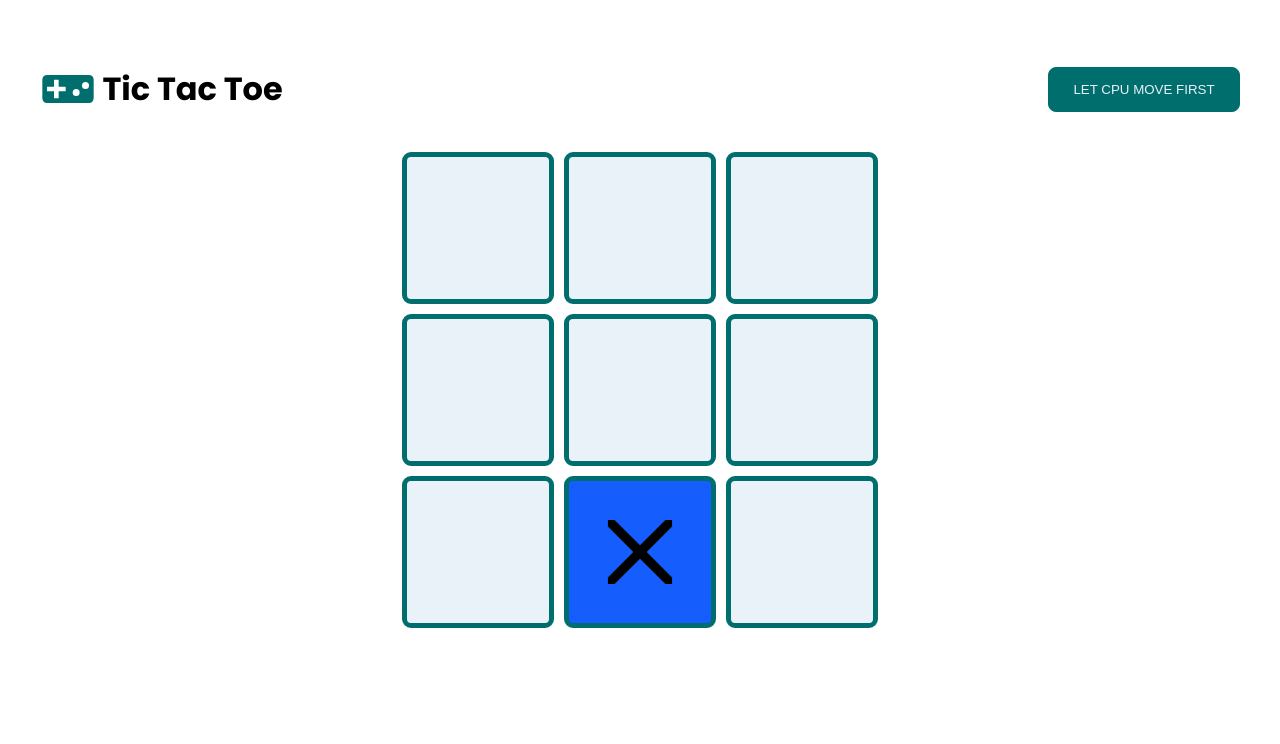
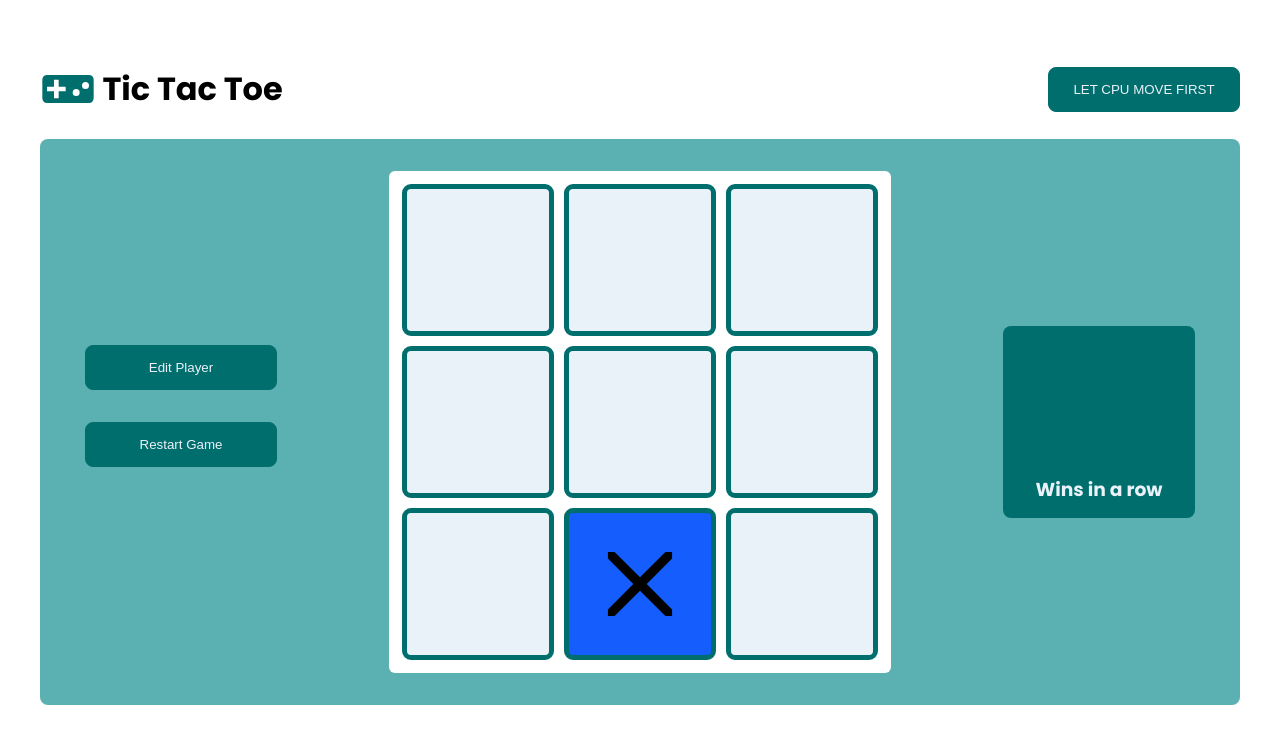
Before and after one commit to powermate25/tic-tac-toe, a plain HTML site: page index.html in a window 1280 px wide. Both pictures are taken after a click on the button "LET CPU MOVE FIRST". Drawn offline with Linux system fonts and the light colour scheme; a web font is replaced by a local one.

Commit message:
Checkpoint save: Tic Tac Toe project done. Version Beta 0.91 - Added extra functionalities
* Known bug:
Win in a row score won't reset if win row break

```diff
--- a/index.html
+++ b/index.html
@@ -10,24 +10,54 @@
     <body>
         <div class="header-bar">
             <h1 class="header-title"><svg xmlns="http://www.w3.org/2000/svg" fill="#016e6e" viewBox="0 0 24 24"><path d="M21,6H3A2,2 0 0,0 1,8V16A2,2 0 0,0 3,18H21A2,2 0 0,0 23,16V8A2,2 0 0,0 21,6M11,13H8V16H6V13H3V11H6V8H8V11H11M15.5,15A1.5,1.5 0 0,1 14,13.5A1.5,1.5 0 0,1 15.5,12A1.5,1.5 0 0,1 17,13.5A1.5,1.5 0 0,1 15.5,15M19.5,12A1.5,1.5 0 0,1 18,10.5A1.5,1.5 0 0,1 19.5,9A1.5,1.5 0 0,1 21,10.5A1.5,1.5 0 0,1 19.5,12Z" /></svg>
-                Tic Tac Toe</h1>
+            Tic Tac Toe</h1>
             <button class="cpu-first">LET CPU MOVE FIRST</button>
         </div>
         <dialog closedby="any" class="game-result-dialog">
             <h1 class="game-stats"></h1>
         </dialog>
+        <div class="main-body-container">
+            <div class="left-panel">
+                <div class="left-box left-box1">
+                    <button class="edit-player">Edit Player</button>
+                </div>
+                <div class="left-box left-box2">
+                    <button class="restart-game">Restart Game</button>
+                </div>
+                <div class="left-box left-box3">
 
-        <div class="gameboard-container">
-            <div class="case" id="c1"></div>
-            <div class="case" id="c2"></div>
-            <div class="case" id="c3"></div>
-            <div class="case" id="c4"></div>
-            <div class="case" id="c5"></div>
-            <div class="case" id="c6"></div>
-            <div class="case" id="c7"></div>
-            <div class="case" id="c8"></div>
-            <div class="case" id="c9"></div>
+                </div>
+
+            </div>
+
+            <div class="gameboard-container">
+                <button class="case" id="c1"></button>
+                <button class="case" id="c2"></button>
+                <button class="case" id="c3"></button>
+                <button class="case" id="c4"></button>
+                <button class="case" id="c5"></button>
+                <button class="case" id="c6"></button>
+                <button class="case" id="c7"></button>
+                <button class="case" id="c8"></button>
+                <button class="case" id="c9"></button>
+            </div>
+
+            <div class="right-panel">
+
+                <div class="right-box right-box1"></div>
+
+                <div class="right-box right-box2">
+                    <h1 class="score-div"></h1>
+                    <h3 class="score-box-title">Wins in a row</h3>
+                </div>
+
+                <div class="right-box right-box3"></div>
+
+
+            </div>
         </div>
+
+
        <!--  <h1>1 - x - 9</h1>
         <h1>4 - x - 6</h1>  -->
     </body>
--- a/script.js
+++ b/script.js
@@ -33,11 +33,12 @@ const ticTacToe = function(){
 
 function makePlayer(name, marker){
     const sayName = () => {return "My name is " + name + "!" }
-    return {name, marker, sayName}
+    score = 0
+    return {name, marker, sayName, score}
     }
 
-const player1 = makePlayer("Bob", "X")
-const player2 = makePlayer("Diana", "O")
+const player1 = makePlayer("Player1", "X")
+const player2 = makePlayer("Diana (CPU)", "O")
 const gameBoard = ["Ignore", "1", "2", "3", "4", "5", "6", "7", "8", "9"]
 let gb = gameBoard
 
@@ -90,10 +91,11 @@ function getWinner (){
     if ( player2moves.filter(i => winCombo7.includes(i)).length === 3){finalWinner = player2, clog("Wins with: " + winCombo7 )}
     if ( player2moves.filter(i => winCombo8.includes(i)).length === 3){finalWinner = player2, clog("Wins with: " + winCombo8 )}
     // clog("First Winner logger: " + finalWinner)
-    return finalWinner
+   return finalWinner
+
 }
 // initializing test
-getWinner()
+// getWinner()
 
 /// Monitoring & Test field start
 
@@ -126,6 +128,17 @@ getCurrentCpuMove = function(){
 }
 // Fn end
 
+
+
+/* if(finalWinner === player2){
+    clog("🚨 INCREMENTING PLAYER SCORE NOW")
+    player1.score = (Number(player1.score) + 1)
+    scoreDiv.replaceChildren(player1.score)
+    } else {
+    player1.score = 0
+    scoreDiv.replaceChildren(player1.score)
+    }
+ */
 /// CPU moves and checks start inside below scoped function
 // Logic: Get -> Check -> Auto-move.
 // Fn start
@@ -240,6 +253,7 @@ else if (finalWinner === undefined && validCpuMove !== undefined && selfWinMove
 // Fn end
 
 /// showing result function based on outcomes
+const scoreDiv = document.querySelector(".score-div")
 // Fn start
 function ifFinalResultShowIt(){
     getWinner()
@@ -248,7 +262,7 @@ function ifFinalResultShowIt(){
     resultDialog.showModal()
     }
     else if(finalWinner !== undefined){
-    resultDialog.replaceChildren("Final winner is " + finalWinner.name + " " + "😎")
+    resultDialog.replaceChildren("Final winner is " + finalWinner.name + " " + "🥳")
     resultDialog.showModal()
   }
 }
@@ -272,6 +286,7 @@ checkForWinner = function(){
         clog(" It's a draw... " + finalWinner)
        resultDialog.replaceChildren(" It's a draw... " + finalWinner)
        resultDialog.showModal()
+
     }
 }
  }
@@ -325,21 +340,25 @@ cpuFirstBtn.addEventListener(
     }
 )
 
-gameBoardContainer.addEventListener(
-    "click", (e) => {
-        e.preventDefault
-        if(e.target.className !== "gameboard-container" && e.target.className !== "occupied"){
-        clog("Target clicked id is: " +  e.target.id)
-        player1moves.push(`${e.target.id.slice(1)}`)
-        e.target.classList.add("occupied")
+    // current challenge
+const caseButtons = document.querySelectorAll(".gameboard-container .case")
+clog(caseButtons)
+
+caseButtons.forEach(
+    i => {
+        i.addEventListener("click", () => {
+        if (i.innerHTML === ""){
+        clog("Target clicked id is: " +  i.id)
+        player1moves.push(`${i.id.slice(1)}`)
         checkCurrentCpuMove()
         clog("Player1moves: " ), clog(player1moves)
         clog("Player2moves: " ), clog(player2moves)
         updateBoard()
-       // clog("current board state: "), clog(currentBoardState)
         updateDisplay()
-        ifFinalResultShowIt()
-    } else {e.preventDefault} }
+        ifFinalResultShowIt()}
+        trackUserScoreInARow()
+        } )
+        }
 )
 
 /// routine board update
@@ -358,6 +377,44 @@ resetAll = function (){
             i.replaceChildren("") })
     updateDisplay()
 }
+
+/// Miscellaneous & extra functions
+const editPlayerBtn = document.querySelector(".edit-player")
+clog(editPlayerBtn)
+
+// Edit player name
+function editPlayerName (){
+    let tempName = prompt("Edit your player name", `${player1.name}`)
+    if(tempName !== null){player1.name = tempName}
+    else { return}
+}
+
+editPlayerBtn.addEventListener("click", ()=> {
+    editPlayerName()
+    //alert(player1.name)
+})
+
+// Restart game button
+const restartGameBtn = document.querySelector(".restart-game")
+restartGameBtn.addEventListener("click", () => {
+    resetAll()
+})
+
+clog(finalWinner)
+/* testArr = ["1", "4", "3"]
+clog(
+    testArr.filter(i => winCombo1.includes(i) === true)
+) */
+
+// Player Score Tracking
+function trackUserScoreInARow(){
+    for (set in winnerSet){
+    if( playerWinCheck = player1moves.filter( i => winnerSet[set].includes(i) === true).length === 3){
+    player1.score = (Number(player1.score) + 1)
+    scoreDiv.replaceChildren(player1.score) }}
+}
+
+
 /// gameBoard UI fn end
 
 ///End logs///
--- a/style.css
+++ b/style.css
@@ -62,8 +62,23 @@ body {
     backdrop-filter: blur(15px);
 }
 
+
+
+.main-body-container {
+    /* border: 1px solid yellow; */
+    display: grid;
+    grid-template-columns: 1fr minmax(700px, 2fr) 1fr;
+    background-color: oklch(70.744% 0.08299 194.813);
+    padding: 2rem;
+    border-radius: 8px;
+
+}
+
+
+
+
 .gameboard-container {
-   /*  border: 3px solid red; */
+   /* border: 3px solid red; */
     display: grid;
     grid-template-columns: repeat(3, minmax(5rem, 10rem));
     grid-template-rows: repeat(3, minmax(5rem, 10rem));
@@ -90,3 +105,57 @@ body {
     justify-content: center;
     align-items: center;
 }
+
+.left-panel, .right-panel{
+/* border: 2px solid blue;  */
+display: flex;
+flex-direction: column;
+justify-content: center;
+align-items: center;
+gap: 2rem;
+}
+
+.left-panel button {
+    width: 12rem;
+    height: 2.8rem;
+    display: flex;
+    justify-content: center;
+    align-items: center;
+    text-align: center;
+    background-color: oklch(48.744% 0.08299 194.813);
+    color: oklch(95.612% 0.01264 236.91);
+    border-radius: 8px;
+    border: 1px solid oklch(48.744% 0.08299 194.813);
+}
+
+.right-box2 {
+    /* border: 2px solid red; */
+    width: 12rem;
+    height: 12rem;
+    display: flex;
+    flex-direction: column;
+    justify-content: center;
+    background-color: oklch(48.744% 0.08299 194.813);
+    color: oklch(95.612% 0.01264 236.91);
+    border-radius: 8px;
+    /* border: 1px solid oklch(48.744% 0.08299 194.813); */
+}
+
+.right-box2 .score-div {
+    /* border: 1px solid blue; */
+    display: flex;
+    justify-content: center;
+    align-items: center;
+    height: 90%;
+    margin: 0;
+
+}
+
+.right-box2 .score-box-title {
+    /* border: 1px solid blue; */
+    display: flex;
+    justify-content: center;
+    align-items: center;
+    height: 10%;
+
+}
```
